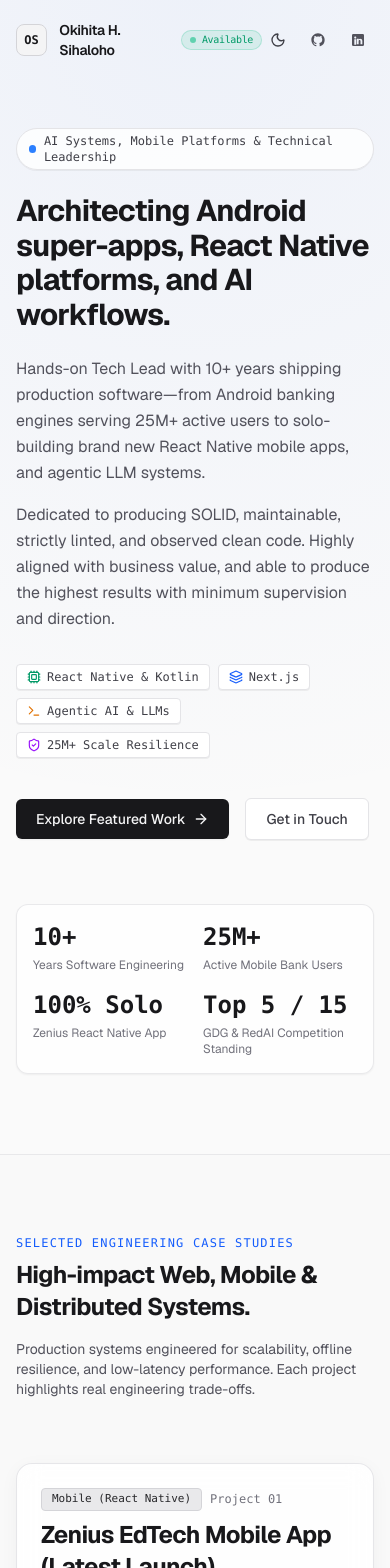
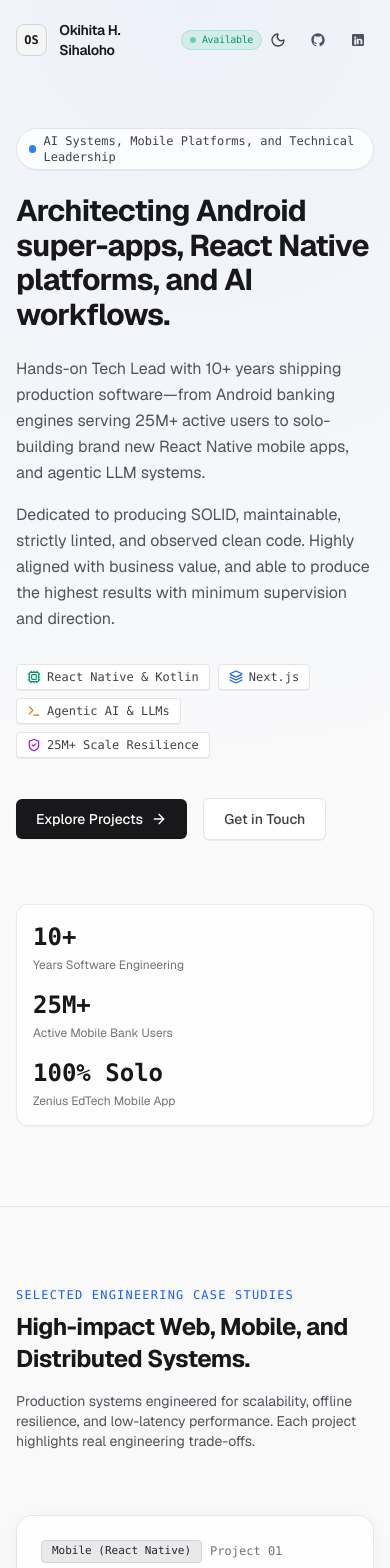
Before and after one commit to okihita/portfolio, a Next.js app: page / in a window 390 px wide. Shown: the top 1568 px of the page. Built offline with nearby package versions, Linux system fonts and the light colour scheme.

Commit message:
feat: customize tab title, modify Footer labels, clean up metric listings, optimize layout boundaries, improve carousel UX

```diff
--- a/app/layout.tsx
+++ b/app/layout.tsx
@@ -13,12 +13,12 @@ const geistMono = Geist_Mono({
 });
 
 export const metadata: Metadata = {
-  title: "Okihita H. Sihaloho | AI-Supercharged Tech Lead & Full-Stack Engineer",
+  title: "Okihita | Superstack Engineer",
   description: "Portfolio of Okihita H. Sihaloho, Tech Lead & Senior Software Engineer specializing in React Native, Next.js, AI/LLM agentic workflows, Android super-apps, and low-latency systems.",
   keywords: ["Okihita H. Sihaloho", "Tech Lead", "Software Engineer", "React Native", "Next.js", "Kotlin", "TypeScript", "AI Engineer", "Android Super-App"],
   authors: [{ name: "Okihita H. Sihaloho" }],
   openGraph: {
-    title: "Okihita H. Sihaloho | AI-Supercharged Tech Lead & Full-Stack Engineer",
+    title: "Okihita | Superstack Engineer",
     description: "Architecting resilient web platforms, React Native mobile apps, and agentic AI systems.",
     type: "website",
   },
--- a/components/ContactForm.tsx
+++ b/components/ContactForm.tsx
@@ -28,7 +28,7 @@ export default function ContactForm() {
 
   return (
     <section id="contact" className="py-20 border-t border-zinc-200/80 dark:border-zinc-800/80 bg-zinc-50/50 dark:bg-[#09090b]">
-      <div className="max-w-6xl mx-auto px-4 sm:px-6 grid grid-cols-1 lg:grid-cols-12 gap-12 items-start">
+      <div className="max-w-[1200px] mx-auto px-4 sm:px-6 grid grid-cols-1 lg:grid-cols-12 gap-12 items-start">
         {/* Left Info Column */}
         <div className="lg:col-span-5 space-y-6">
           <div className="space-y-2">
--- a/components/EngineeringMindset.tsx
+++ b/components/EngineeringMindset.tsx
@@ -6,7 +6,7 @@ import { Compass } from "lucide-react";
 export default function EngineeringMindset() {
   return (
     <section id="principles" className="py-20 border-t border-zinc-200/80 dark:border-zinc-800/80 bg-white dark:bg-[#09090b]">
-      <div className="max-w-6xl mx-auto px-4 sm:px-6 space-y-12">
+      <div className="max-w-[1200px] mx-auto px-4 sm:px-6 space-y-12">
         {/* Header */}
         <div className="space-y-2">
           <div className="text-xs font-mono text-amber-600 dark:text-amber-400 uppercase tracking-widest flex items-center gap-2">
--- a/components/ExperienceTimeline.tsx
+++ b/components/ExperienceTimeline.tsx
@@ -6,7 +6,7 @@ import { Briefcase, Calendar, MapPin, CheckCircle2 } from "lucide-react";
 export default function ExperienceTimeline() {
   return (
     <section id="experience" className="py-20 border-t border-zinc-200/80 dark:border-zinc-800/80 bg-zinc-50/50 dark:bg-[#09090b]">
-      <div className="max-w-6xl mx-auto px-4 sm:px-6 space-y-12">
+      <div className="max-w-[1200px] mx-auto px-4 sm:px-6 space-y-12">
         {/* Section Title */}
         <div className="space-y-2">
           <div className="text-xs font-mono text-purple-600 dark:text-purple-400 uppercase tracking-widest">
--- a/components/Footer.tsx
+++ b/components/Footer.tsx
@@ -23,15 +23,13 @@ export default function Footer() {
 
   return (
     <footer className="py-10 border-t border-zinc-200/80 dark:border-zinc-800/80 bg-white dark:bg-[#070709] text-xs font-mono text-zinc-500">
-      <div className="max-w-6xl mx-auto px-4 sm:px-6 flex flex-col sm:flex-row items-center justify-between gap-4">
+      <div className="max-w-[1200px] mx-auto px-4 sm:px-6 flex flex-col sm:flex-row items-center justify-between gap-4">
         <div className="flex items-center gap-3">
-          <span className="w-2 h-2 rounded-full bg-emerald-500 animate-pulse" />
-          <span>Systems Nominal — Built with Next.js 16 & Tailwind v4</span>
+          <span>&copy; {new Date().getFullYear()} {PORTFOLIO_DATA.personal.name}</span>
         </div>
 
         <div className="flex items-center gap-6">
           {timeStr && <span>LOCAL TIME: {timeStr}</span>}
-          <span>&copy; {new Date().getFullYear()} {PORTFOLIO_DATA.personal.name}</span>
         </div>
       </div>
     </footer>
--- a/components/Header.tsx
+++ b/components/Header.tsx
@@ -60,7 +60,7 @@ export default function Header() {
           : "bg-transparent py-5"
       }`}
     >
-      <div className="max-w-6xl mx-auto px-4 sm:px-6 flex items-center justify-between">
+      <div className="max-w-[1200px] mx-auto px-4 sm:px-6 flex items-center justify-between">
         {/* Left: Branding & Status */}
         <Link href="/" className="flex items-center gap-3 group">
           <div className="w-8 h-8 rounded-lg bg-zinc-100 dark:bg-zinc-800 text-zinc-900 dark:text-zinc-100 font-mono font-semibold text-xs flex items-center justify-center border border-zinc-300 dark:border-zinc-700/80 group-hover:border-zinc-400 dark:group-hover:border-zinc-500 transition-colors">
--- a/components/Hero.tsx
+++ b/components/Hero.tsx
@@ -5,12 +5,12 @@ import { ArrowRight, Terminal, ShieldCheck, Cpu, Layers } from "lucide-react";
 export default function Hero() {
   return (
     <section className="relative pt-32 pb-20 md:pt-40 md:pb-28 overflow-hidden bg-radial-gradient">
-      <div className="max-w-6xl mx-auto px-4 sm:px-6">
+      <div className="max-w-[1200px] mx-auto px-4 sm:px-6">
         <div className="max-w-3xl space-y-6">
           {/* Category Badge */}
           <div className="inline-flex items-center gap-2 px-3 py-1 rounded-full text-xs font-mono text-zinc-700 dark:text-zinc-400 bg-white/80 dark:bg-zinc-900/80 border border-zinc-200 dark:border-zinc-800 shadow-2xs">
             <span className="w-2 h-2 rounded-full bg-blue-500" />
-            AI Systems, Mobile Platforms & Technical Leadership
+            AI Systems, Mobile Platforms, and Technical Leadership
           </div>
 
           {/* Main Headline */}
@@ -48,10 +48,9 @@ export default function Hero() {
           <div className="pt-4 flex flex-wrap items-center gap-4">
             <a
               href="#projects"
-              className="inline-flex items-center gap-2 px-5 py-2.5 rounded-md text-sm font-medium bg-zinc-900 text-zinc-100 dark:bg-zinc-100 dark:text-zinc-900 hover:bg-zinc-800 dark:hover:bg-white transition-all shadow-xs"
+              className="inline-flex items-center gap-2 px-5 py-2.5 rounded-md text-sm font-medium bg-zinc-900 dark:bg-zinc-100 text-white dark:text-zinc-900 hover:bg-zinc-800 dark:hover:bg-zinc-200 transition-all shadow-xs"
             >
-              Explore Featured Work
-              <ArrowRight className="w-4 h-4" />
+              Explore Projects <ArrowRight className="w-4 h-4" />
             </a>
             <a
               href="#contact"
@@ -63,7 +62,7 @@ export default function Hero() {
         </div>
 
         {/* Metric Bar */}
-        <div className="mt-16 grid grid-cols-2 md:grid-cols-4 gap-4 p-4 rounded-xl bg-white/70 dark:bg-zinc-900/40 border border-zinc-200/80 dark:border-zinc-800/80 shadow-xs">
+        <div className="mt-16 grid grid-cols-1 sm:grid-cols-3 gap-4 p-4 rounded-xl bg-white/70 dark:bg-zinc-900/40 border border-zinc-200/80 dark:border-zinc-800/80 shadow-xs">
           <div className="space-y-1">
             <div className="text-2xl font-bold font-mono text-zinc-900 dark:text-zinc-100">10+</div>
             <div className="text-xs text-zinc-500 dark:text-zinc-400">Years Software Engineering</div>
@@ -74,11 +73,7 @@ export default function Hero() {
           </div>
           <div className="space-y-1">
             <div className="text-2xl font-bold font-mono text-zinc-900 dark:text-zinc-100">100% Solo</div>
-            <div className="text-xs text-zinc-500 dark:text-zinc-400">Zenius React Native App</div>
-          </div>
-          <div className="space-y-1">
-            <div className="text-2xl font-bold font-mono text-zinc-900 dark:text-zinc-100">Top 5 / 15</div>
-            <div className="text-xs text-zinc-500 dark:text-zinc-400">GDG & RedAI Competition Standing</div>
+            <div className="text-xs text-zinc-500 dark:text-zinc-400">Zenius EdTech Mobile App</div>
           </div>
         </div>
       </div>
--- a/components/Projects.tsx
+++ b/components/Projects.tsx
@@ -12,7 +12,7 @@ export default function Projects() {
 
   return (
     <section id="projects" className="py-20 border-t border-zinc-200/80 dark:border-zinc-800/80 bg-zinc-50/50 dark:bg-[#09090b]">
-      <div className="max-w-6xl mx-auto px-4 sm:px-6 space-y-16">
+      <div className="max-w-[1200px] mx-auto px-4 sm:px-6 space-y-16">
         {/* Section Header */}
         <div className="flex flex-col md:flex-row md:items-end justify-between gap-4">
           <div className="space-y-2">
@@ -20,7 +20,7 @@ export default function Projects() {
               Selected Engineering Case Studies
             </div>
             <h2 className="text-2xl sm:text-4xl font-bold tracking-tight text-zinc-900 dark:text-zinc-100">
-              High-impact Web, Mobile & Distributed Systems.
+              High-impact Web, Mobile, and Distributed Systems.
             </h2>
           </div>
           <p className="text-sm text-zinc-600 dark:text-zinc-400 max-w-md font-normal">
--- a/components/SkillsGrid.tsx
+++ b/components/SkillsGrid.tsx
@@ -19,7 +19,7 @@ export default function SkillsGrid() {
 
   return (
     <section id="skills" className="py-20 border-t border-zinc-200/80 dark:border-zinc-800/80 bg-white dark:bg-[#09090b]">
-      <div className="max-w-6xl mx-auto px-4 sm:px-6 space-y-12">
+      <div className="max-w-[1200px] mx-auto px-4 sm:px-6 space-y-12">
         {/* Header */}
         <div className="space-y-2">
           <div className="text-xs font-mono text-emerald-600 dark:text-emerald-400 uppercase tracking-widest">
--- a/data/portfolioData.ts
+++ b/data/portfolioData.ts
@@ -197,7 +197,7 @@ export const PORTFOLIO_DATA = {
           "Used serverless Functions API caching (60s KV TTL) to protect Airtable rate limits while keeping static page load times under 200ms.",
       },
       links: {
-        live: "https://mmaaii.engagemedia.org/en/",
+        live: "https://mmaaii.engagemedia.org/",
         github: "https://gitlab.com/emopentech/mmaaii",
       },
     },
```
Also changed, not shown: components/ProjectMockup.tsx (+32 -24 lines), 1 other file (tests, documents, lock files or other folders).
